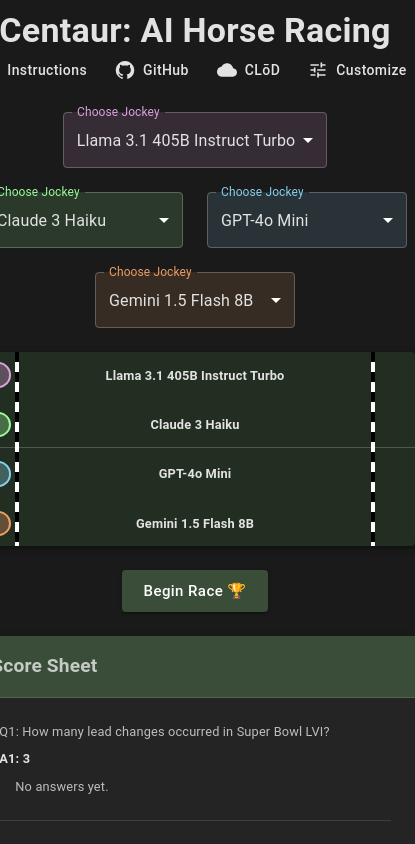
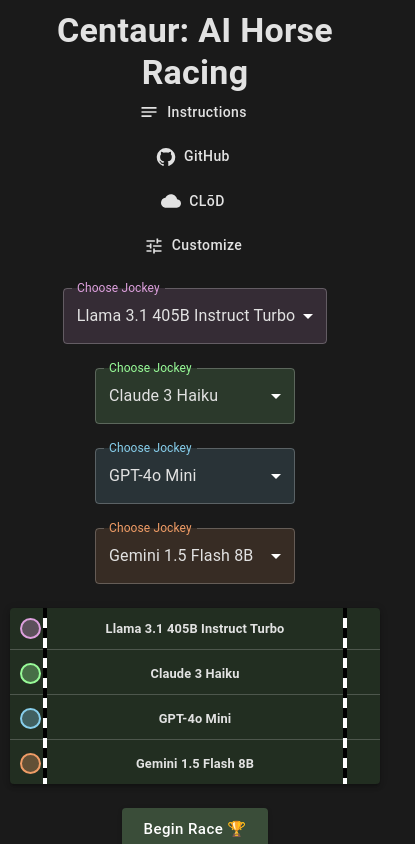
Before and after one commit to lod-io/Centaur, a React (Create React App) app in the folder client/: page / in a window 390 px wide. Shown: the top 844 px of the page, 415 px wide, since content can reach past the window. Built offline with nearby package versions, Linux system fonts and the light colour scheme.

Commit message:
mobile friendly

```diff
--- a/client/src/App.tsx
+++ b/client/src/App.tsx
@@ -47,6 +47,10 @@
   }
   return newArray;
 }
+
+const isRaceComplete = (horses: Horse[]) => {
+  return horses.every((horse) => horse.position >= 10);
+};
 
 function App() {
   const [gameState, setGameState] = useState<GameState>(() => {
@@ -415,7 +419,10 @@
               onClick={
                 isRaceStarted ? handleRestart : () => setIsRaceStarted(true)
               }
-              disabled={!isRaceStarted && !canStartRace()}
+              disabled={
+                (!isRaceStarted && !canStartRace()) ||
+                (isRaceStarted && !isRaceComplete(gameState.horses))
+              }
               sx={{ mt: 2, textTransform: "none" }}
             >
               {isRaceStarted ? "Restart 🔄" : "Begin Race 🏆"}
--- a/client/src/components/HeaderButtons.tsx
+++ b/client/src/components/HeaderButtons.tsx
@@ -8,6 +8,8 @@
   TextField,
   Grid,
   IconButton,
+  useTheme,
+  useMediaQuery,
 } from "@mui/material";
 import { GitHub, Cloud, Notes, Tune, Close } from "@mui/icons-material";
 import { usePopovers } from "../hooks/usePopovers";
@@ -37,6 +39,9 @@
     handleTunePopoverClose,
     isTuneOpen,
   } = usePopovers();
+
+  const theme = useTheme();
+  const isSmallScreen = useMediaQuery(theme.breakpoints.down("sm"));
 
   const [customQuestions, setCustomQuestions] = useState(
     Array(10).fill({
@@ -86,8 +91,14 @@
   };
 
   return (
-    <Stack direction="row" spacing={2} alignItems="center">
+    <Stack
+      direction={isSmallScreen ? "column" : "row"}
+      spacing={1}
+      alignItems={isSmallScreen ? "stretch" : "center"}
+      sx={{ width: isSmallScreen ? "100%" : "auto" }}
+    >
       <Button
+        fullWidth={isSmallScreen}
         startIcon={<Notes />}
         onClick={handleInstructionsPopoverOpen}
         sx={{
@@ -126,6 +137,7 @@
         </Typography>
       </Popover>
       <Button
+        fullWidth={isSmallScreen}
         startIcon={<GitHub />}
         href="https://github.com/lod-io/centaur"
         target="_blank"
@@ -137,6 +149,7 @@
         GitHub
       </Button>
       <Button
+        fullWidth={isSmallScreen}
         startIcon={<Cloud />}
         onClick={handleClodPopoverOpen}
         sx={{
@@ -179,6 +192,7 @@
         </Typography>
       </Popover>
       <Button
+        fullWidth={isSmallScreen}
         startIcon={<Tune />}
         onClick={handleTunePopoverOpen}
         sx={{
@@ -202,7 +216,9 @@
           horizontal: "center",
         }}
         sx={{
-          maxWidth: "1300px",
+          "& .MuiPopover-paper": {
+            width: "800px",
+          },
         }}
       >
         <Paper
@@ -213,6 +229,8 @@
             flexDirection: "column",
             alignItems: "center",
             position: "relative",
+            width: "100%",
+            minHeight: "500px",
           }}
         >
           <IconButton
--- a/client/src/components/QAContainer.tsx
+++ b/client/src/components/QAContainer.tsx
@@ -1,4 +1,12 @@
-import { Box, Paper, Stack, styled, Divider } from "@mui/material";
+import {
+  Box,
+  Paper,
+  Stack,
+  styled,
+  Divider,
+  useMediaQuery,
+  useTheme,
+} from "@mui/material";
 import { Answer, Question, Horse } from "../types";
 import { useEffect, useRef } from "react";
 
@@ -37,10 +45,11 @@
   answers,
   horses,
 }) => {
+  const theme = useTheme();
   const scrollRef = useRef<HTMLDivElement>(null);
-
+  const isSmallScreen = useMediaQuery(theme.breakpoints.down("sm"));
   useEffect(() => {
-    if (scrollRef.current && answers.length > 0) {
+    if (scrollRef.current && answers.length > 0 && !isSmallScreen) {
       setTimeout(() => {
         const latestAnswer = answers.reduce((latest, current) => {
           const currentQuestionIndex = questions.findIndex(
```
